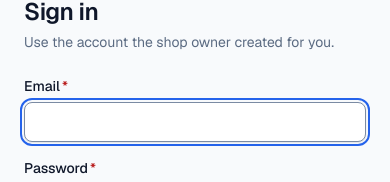
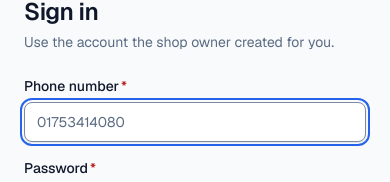
Before and after one commit to praccholove1985-glitch/mitali-medicine-corner, a Next.js app: page /login in a window 390 px wide. Shown: the part 318-500 px from the top of the page. Built offline with nearby package versions, Linux system fonts and the light colour scheme.

Commit message:
feat(auth): label sign-in as phone number

```diff
--- a/src/components/auth/login-form.tsx
+++ b/src/components/auth/login-form.tsx
@@ -22,15 +22,16 @@ export function LoginForm({ next }: { next: string }) {
         </Alert>
       ) : null}
 
-      <Field label="Email" htmlFor="email" error={state.fieldErrors?.email} required>
+      <Field label="Phone number" htmlFor="phone" error={state.fieldErrors?.phone} required>
         <Input
-          name="email"
-          type="email"
+          name="phone"
+          type="tel"
           autoComplete="username"
-          inputMode="email"
+          inputMode="tel"
+          placeholder="01753414080"
           autoCapitalize="none"
           spellCheck={false}
-          defaultValue={state.email}
+          defaultValue={state.phone}
           autoFocus
         />
       </Field>
```
